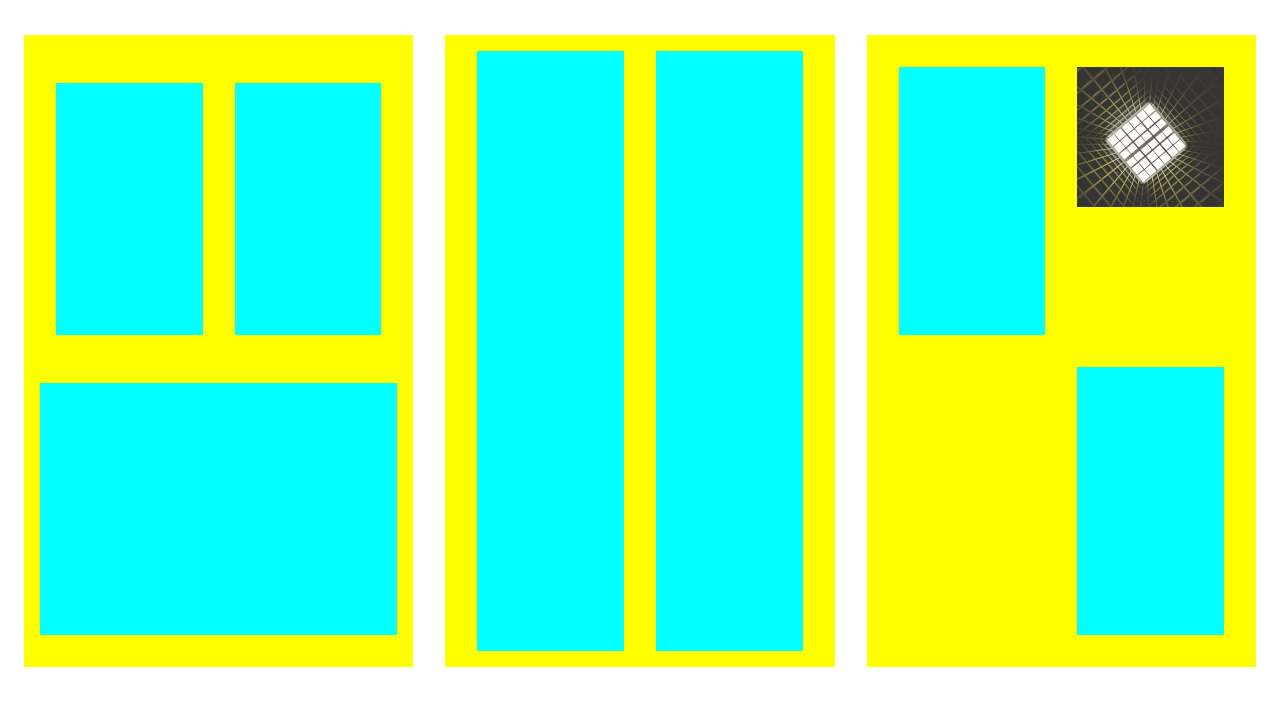
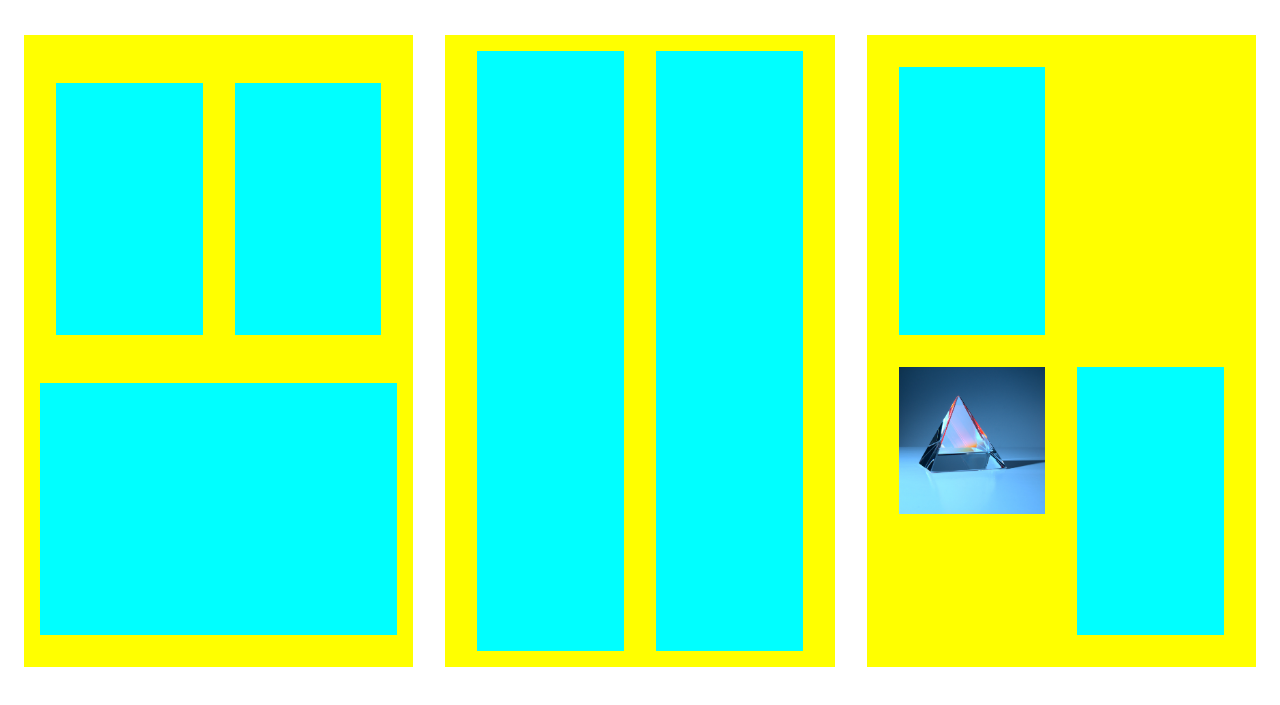
Before and after one commit to Madhur-210/HTML, a plain HTML site: page test.html in a window 1280 px wide. Shown: the part 69-774 px from the top of the page. Drawn offline with Linux system fonts and the light colour scheme.

Commit message:
modified test.html

```diff
--- a/test.html
+++ b/test.html
@@ -29,12 +29,12 @@
       <div class="right-up flex m">
         <div class="small-box m"></div>
         <div class="img m">
-          <img src="./dhruv-N9UuFddi7hs-unsplash.jpg" alt="">
+          <!-- <img src="./dhruv-N9UuFddi7hs-unsplash.jpg" alt=""> -->
         </div>
       </div>
       <div class="right-down m flex">
         <div class="img m">
-          <!-- <img src="./michael-dziedzic-nc11Hg2ja-s-unsplash.jpg" alt=""> -->
+          <img src="./michael-dziedzic-nc11Hg2ja-s-unsplash.jpg" alt="">
         </div>
         <div class="small-box m"></div>
       </div>
```
